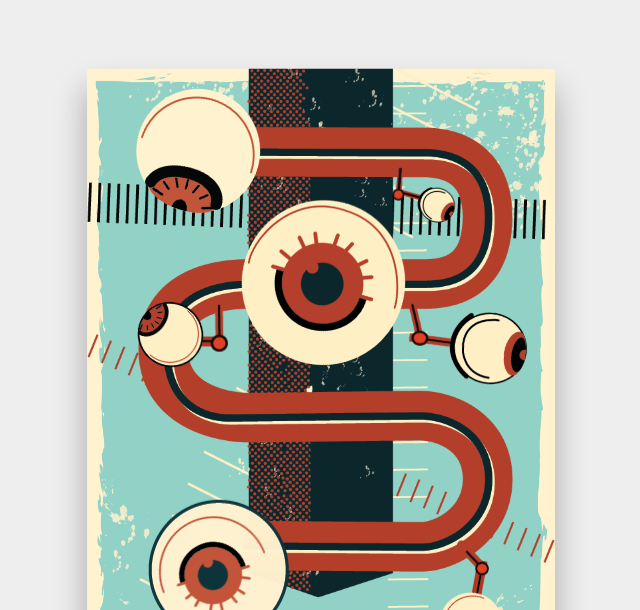
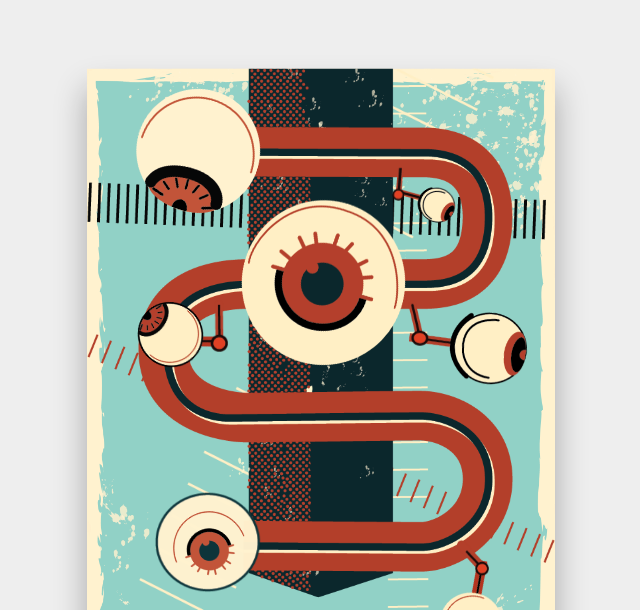
Before and after one commit to creative-function/web-animations-poster-starter, a website: page index.html in a window 1280 px wide. Shown: the top 610 px of the page, without its empty margins (319-959 px from the left). Drawn offline with Linux system fonts and the light colour scheme; a web font is replaced by a local one.

Commit message:
eyeG and eyelid-G fixed

```diff
--- a/src/scss/main.scss
+++ b/src/scss/main.scss
@@ -135,24 +135,33 @@ $ratio: 11/17;
 			animation: look-around-eyeF 10s linear .5s infinite;
 		}
 
+	}
 
 		.moving-pupil{
 			position: absolute;
 			top:65%;
 			left:13%;
+			width:50%;
+			height: 50%;
+
+			.eyeG-eyeball{
+				position:absolute;
+				left:3%;
+				top:-2%;
+				width:45%;
+				height: 30%;
+			}
 
 			.eyeG-pupil{
 				position: relative;
-				width:85%;
-				top:-15%;
-				left:-15%;
+				width:30%;
+				top:0%;
+				left:2%;
 				transform-origin:center bottom;
 				animation: look-around-eyeGpupil 15s ease-out .5s infinite;
 			}
 
 		}
-
-	}
 
 	.eyelids-eyeA{
 		position: absolute;
@@ -203,8 +212,6 @@ $ratio: 11/17;
 		border-radius: 50% 50%;
 		overflow: hidden;
 
-
-
 		.eyelid-middle-eye{
 			width:182px;
 			height: 182px;
@@ -234,22 +241,26 @@ $ratio: 11/17;
 		}
 	}
 
-
-
 	.eyelids-eyeG{
 		position: absolute;
-		top:65.2%;
-		left:14%;
-		width:35%;
-		height: 25%;
+		top:64%;
+		left:15%;
+		width:22%;
+		height: 15%;
 		border-radius: 50% 50%;
 		overflow: hidden;
 
+
+
 		.eyelid-bottom-right-eyeG{
-			width:140px;
-			height: 140px;
+			position: relative;
+			top:0%;
+			left:0%;
+			width:100%;
+			height: 100%;
 			border-radius: 50% 50%;
 			z-index: 998;
+
 
 			.eyeG-lid1-bottom{
 				display: block;
```
Also changed, not shown: dist/css/main.css, 1 other file.
